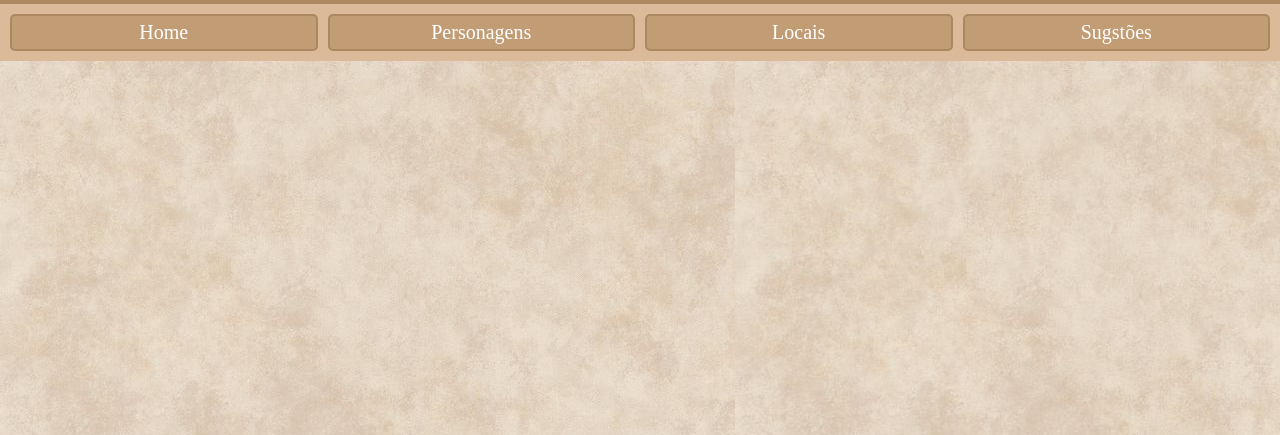
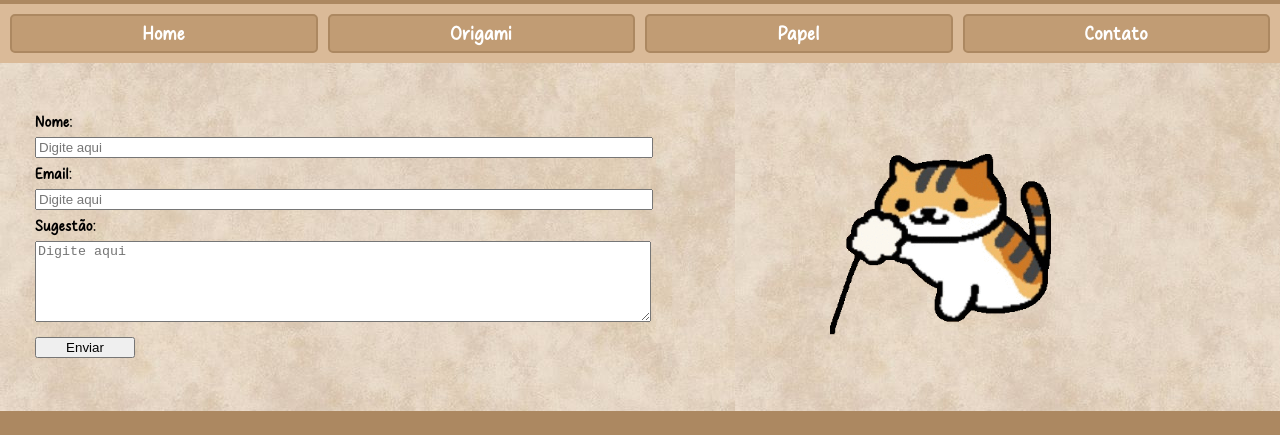
Before and after one commit to AnnyFeltz/webMediaQuery, a plain HTML site: page contato.html in a window 1280 px wide. Shown: the part 101-536 px from the top of the page. Drawn offline with nearby package versions, Linux system fonts and the light colour scheme.

Commit message:
commit: save

```diff
--- a/locais.html
+++ b/contato.html
@@ -33,18 +33,35 @@
             <a href="index.html">Home</a>
         </li>
         <li>
-            <a href="personagens.html">Personagens</a>
+            <a href="origami.html">Origami</a>
         </li>
         <li>
-            <a href="locais.html">Locais</a>
+            <a href="papel.html">Papel</a>
         </li>
         <li>
-            <a href="sugestoes.html">Sugstões</a>
+            <a href="contato.html">Contato</a>
         </li>
     </ul>
 
-    <div id="conteudo">
+    <div id="contato">
+        <div id="formulario">
+            <form action="#">
+            <label>Nome:</label>
+            <input class="form-control" type="text" id="nome" name="nome" placeholder="Digite aqui">
 
+            <label>Email:</label>
+            <input class="form-control" type="text" id="email" name="email" placeholder="Digite aqui">
+
+            <label>Sugestão:</label>
+            <textarea class="form-control" id="sugestao" name="sugestao" placeholder="Digite aqui" rows="5"></textarea>
+
+            <input class="form-control" type="submit" value="Enviar" id="enviar">
+        </form>
+        </div>
+
+        <div id="gif">
+            <img src="css/img/gif.gif" id="gif">
+        </div>
     </div>
 
     <div id="rodape">
--- a/css/style.css
+++ b/css/style.css
@@ -11,6 +11,11 @@ body {
 a {
     text-decoration: none;
     color: white;
+}
+
+@font-face {
+    font-family: "wonder";
+    src: url("font/wondercity/Wondercity.otf");
 }
 
 #cabecalho {
@@ -30,11 +35,75 @@ a {
 
 #conteudo {
     display: flex;
-    background-image: url(img/paperBackground.jpg);
+    background-image: url("img/paperBackground.jpg");
     padding: 30px;
     width: auto;
     height: 500px;
     justify-content: center;
+}
+
+#origami {
+    display: flex;
+}
+
+#papel {
+    display: flex;
+}
+
+#contato {
+    display: grid;
+    grid-template-columns: repeat(2, 1fr);
+    background-image: url("img/paperBackground.jpg");
+    font-family: "wonder";
+    padding: 30px;
+}
+
+#formulario {
+    grid-column: 1;
+    display: flow-root;
+    justify-self: center;
+    align-self: center;
+}
+
+#formulario input {
+    margin: 5px;
+}
+
+#formulario label {
+    margin: 5px;
+}
+
+#formulario textarea {
+    margin: 5px;
+}
+
+#nome {
+    width: 100%;
+    margin: 5px;
+}
+
+#email {
+    width: 100%;
+    margin: 5px;
+}
+
+#sugestao {
+    width: 100%;
+    margin: 5px;
+}
+
+#enviar {
+    width: 100px;
+    margin: 5px;
+}
+
+#gif {
+    grid-column: 2;
+    display: flex;
+    align-self: center;
+    justify-self: center;
+    width: 350px;
+    height: auto;
 }
 
 #menu {
@@ -43,6 +112,7 @@ a {
     width: auto;
     list-style: none;
     padding: 5px;
+    font-family: "wonder";
 }
 
 #menu li {
@@ -75,6 +145,7 @@ a {
     width: auto;
     height: auto;
     justify-content: center;
+    font-family: "wonder";
 }
 
 #tipo {
```
Also changed, not shown: index.html (+3 -3 lines), origami.html (renamed from personagens.html, +3 -3 lines), papel.html (renamed from sugestoes.html, +3 -3 lines), css/font/wondercity/Wondercity.otf (added), css/img/gif.gif (added).
